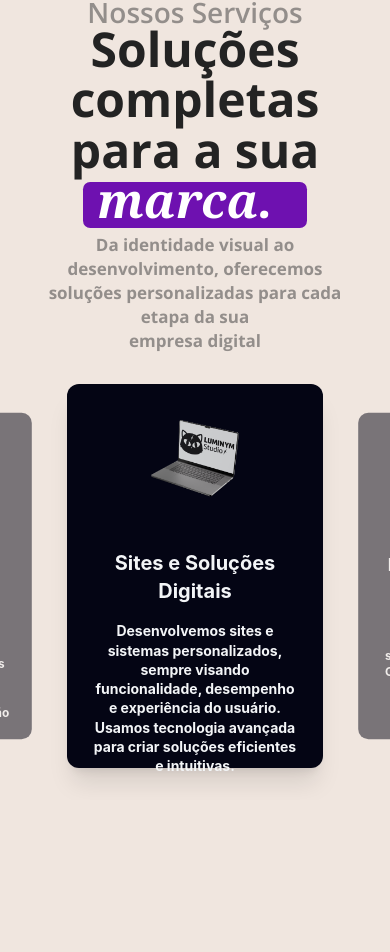
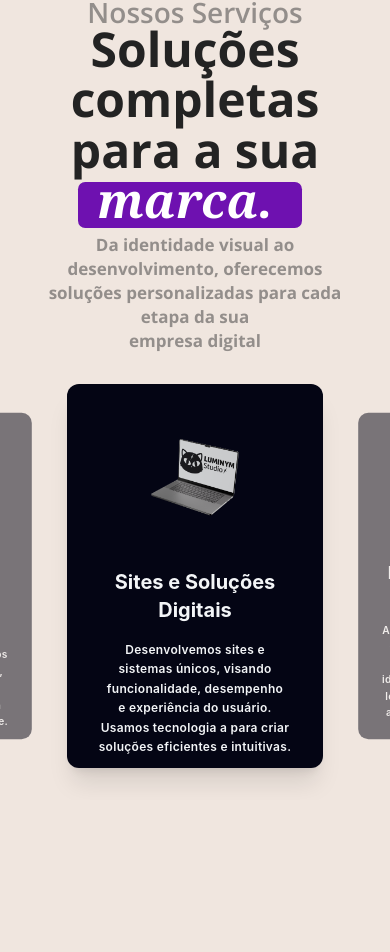
Before and after one commit to IsolDreamboy/luminym, a React (Vite) app in the folder Luminym/: page / in a window 390 px wide. Shown: the part 1625-2577 px from the top of the page. Built offline with nearby package versions, Linux system fonts and the light colour scheme.

Commit message:
Responsividade

```diff
--- a/Luminym/src/Banner.tsx
+++ b/Luminym/src/Banner.tsx
@@ -24,6 +24,7 @@ function Banner() {
               </span>
             </span>
           </h2>
+
             <a
               href="#Contato"
               className="flex justify-center items-center text-center
@@ -36,6 +37,8 @@ function Banner() {
             >
               Fale com a Luminyn
             </a>
+
+
         </section>
   );
 }
--- a/Luminym/src/Servicos.tsx
+++ b/Luminym/src/Servicos.tsx
@@ -21,7 +21,7 @@ const servicos = [
     alt: "Sites e Soluções Digitais",
     titulo: "Sites e Soluções Digitais",
     texto:
-      "Desenvolvemos sites e sistemas personalizados, sempre visando funcionalidade, desempenho e experiência do usuário. Usamos tecnologia avançada para criar soluções eficientes e intuitivas.",
+      "Desenvolvemos sites e sistemas únicos, visando funcionalidade, desempenho e experiência do usuário. Usamos tecnologia a para criar soluções eficientes e intuitivas.",
   },
 ];
 
@@ -56,7 +56,7 @@ function Servicos() {
             para a sua{" "}
             <span className="inline-grid items-baseline align-baseline leading-none text-white select-none">
               {/* caixa roxa fixa */}
-            <span aria-hidden="true" className="relative z-0 col-start-1 row-start-1 -mt-[0.1em] top-[0.2em] h-[0.95em] rounded-[0.15em] bg-purple-800" />
+            <span aria-hidden="true" className="relative z-0 col-start-1 row-start-1 -mt-[0.1em] top-[0.2em] h-[0.95em] right-[0.10em] rounded-[0.15em] bg-purple-800" />
 
             <span style={{ fontSize: "1.1em" }} className="relative z-10 col-start-1 row-start-1 px-[0.3em] leading-[0] text-left font-sans -translate-y-[0.0em] opacity-0 animate-crossfade-1">marca.</span>
             <span className="relative z-10 col-start-1 row-start-1 px-[0.3em] leading-[0] text-left font-serif italic translate-y-[0] opacity-0 animate-crossfade-2">marca.</span>
@@ -127,10 +127,10 @@ function Servicos() {
                 />
               </div>
 
-              <h3 className="text-[#f3f5f7] text-xl md:text-2xl lg:text-3xl font-bold">
+              <h3 className="text-[#f3f5f7] text-xl md:text-xl lg:text-2xl font-bold">
                 {s.titulo}
               </h3>
-              <p className="text-[#f3f5f7] text-sm md:text-base lg:text-xl leading-snug font-bold ">
+              <p className="text-center text-[#f3f5f7] font-semibold text-xs md:text-base lg:text-lg leading-relaxed tracking-wide text-balance">
                 {s.texto}
               </p>
             </article>
```
